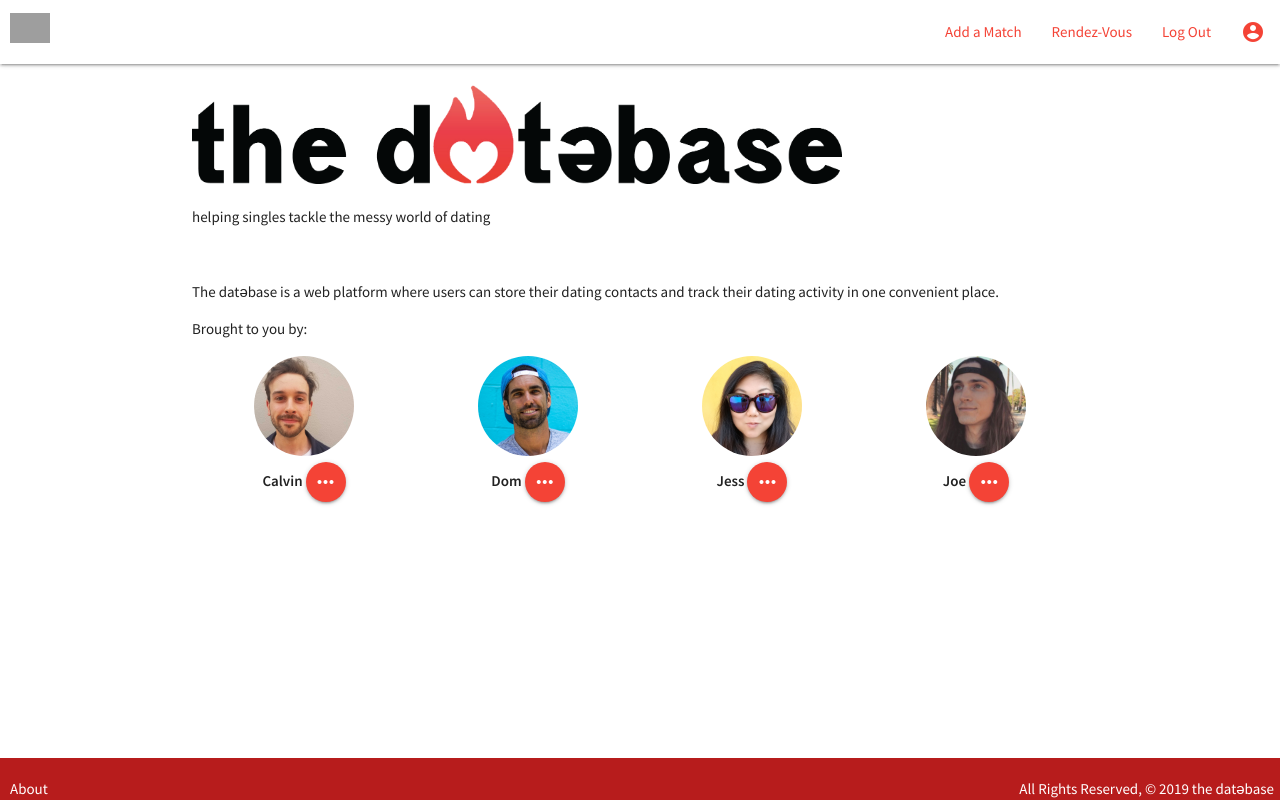
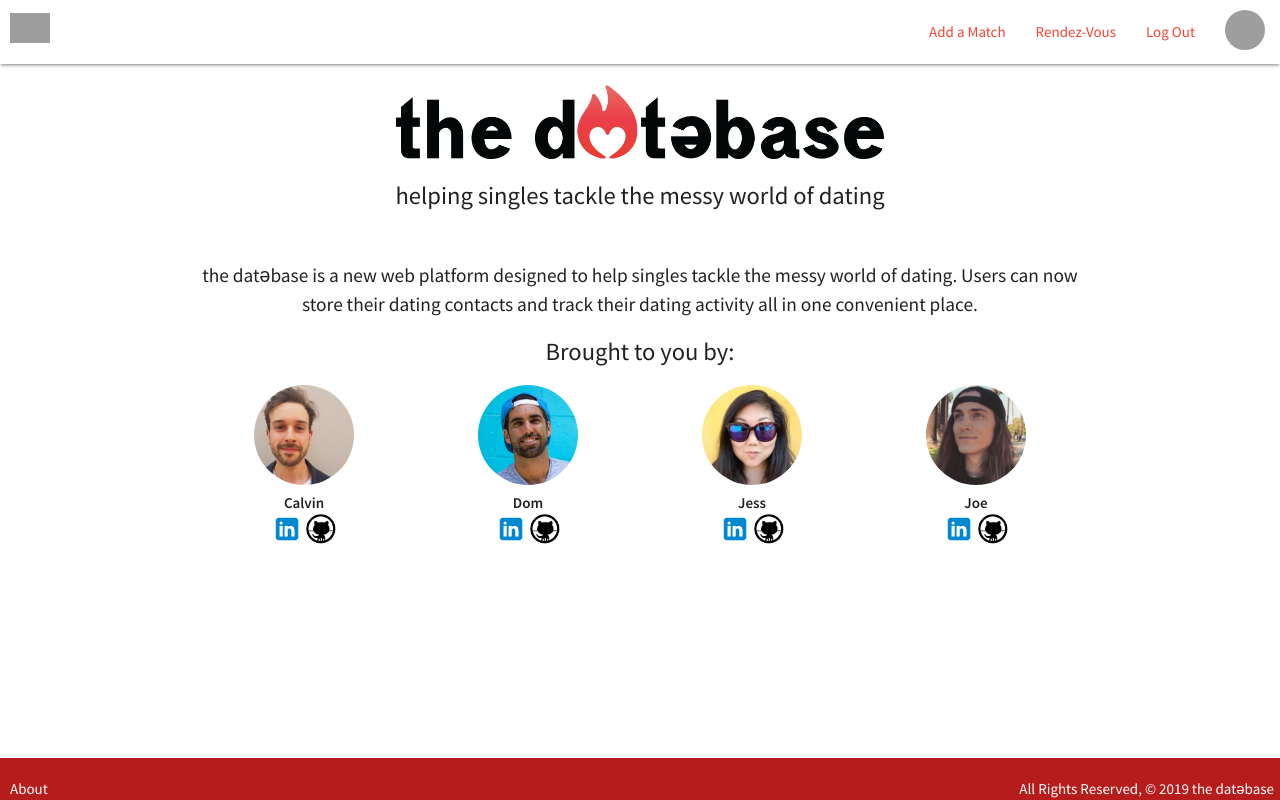
Before and after one commit to daparducci/datebase, a Django app: page /about/ in a window 1280 px wide. Run offline with Django 3.2, Linux system fonts and the light colour scheme; a user stored in the database is signed in; tables that the repository leaves empty hold one stand-in row (values such as "Sample post"); grey boxes are pictures that could not be loaded.

Commit message:
css tweaks, finish About page, add footer to home

```diff
--- a/main_app/static/css/style.css
+++ b/main_app/static/css/style.css
@@ -8,6 +8,15 @@ body {
 main.container {
     margin: 20px auto;
     flex: 1 0 auto;
+}
+
+.profile {
+    display: inline-block;
+    height: 100vh;
+}
+
+.profile-pic {
+    margin-top: 10px;
 }
 
 footer {
@@ -33,3 +42,7 @@ span {
     font-weight: 600;
     font-size: 3vmin;
 }
+
+p {
+    font-size: calc(13px + 0.5vw);
+}
--- a/main_app/templates/about.html
+++ b/main_app/templates/about.html
@@ -1,26 +1,31 @@
 {% extends 'base.html' %}
 {% block content %}
 
-<img height="100vw" src="../static/images/Datebase Logo.png" alt="datebase logo">
-<p>helping singles tackle the messy world of dating</p>
+<div class="center-align">
+<img height="75vw" src="../static/images/Datebase Logo.png" alt="datebase logo">
+<h5>helping singles tackle the messy world of dating</h5>
 <br>
 
-<p>
-The dat&#477;base is a web platform where users can store their dating contacts and
-track their dating activity in one convenient place.
+
+<p id="about">
+the dat&#477;base is a new web platform designed to help singles tackle the messy world of dating. Users can now store their dating contacts and
+track their dating activity all in one convenient place.<br>
 </p>
 
-<p>Brought to you by:</p>
+<h5>Brought to you by:</h5>
 
 <div class="row">
     <div class="col s6 m6 l3">
-            <div class="profile-pic center-align">
-                <img src="../static/images/Calvin.jpg" alt="Calvin" class="circle" width="100vw">
+        <div class="profile-pic center-align">
+            <img src="../static/images/Calvin.jpg" alt="Calvin" class="circle" width="100vw">
+        </div>
+        <div class="card-content center-align">
+            <span class="card-title">Calvin</span>
+            <div class="card-action">
+                    <a href="https://www.linkedin.com/in/calvin-feau/" target="_blank"><img src="../static/images/icons8-color-50.png" alt="LinkedIn" class="circle" width="30vw"></a>
+                    <a href="https://github.com/calvinfeau" target="_blank"><img src="../static/images/icons8-github-50.png" alt="GitHub" class="circle" width="30vw"></a>
             </div>
-            <div class="card-content center-align">
-                <span class="card-title">Calvin</span>
-                <a class="btn-floating waves-effect waves-light red" href=""><i class="material-icons">more_horiz</i></a>
-            </div>
+        </div>
     </div>
     <div class="col s6 m6 l3">
             <div class="profile-pic center-align">
@@ -28,7 +33,10 @@ track their dating activity in one convenient place.
             </div>
             <div class="card-content center-align">
                 <span class="card-title">Dom</span>
-                <a class="btn-floating waves-effect waves-light red" href=""><i class="material-icons">more_horiz</i></a>
+                <div class="card-action">
+                        <a href="https://www.linkedin.com/in/dominic-parducci/" target="_blank"><img src="../static/images/icons8-color-50.png" alt="LinkedIn" class="circle" width="30vw"></a>
+                        <a href="https://github.com/daparducci" target="_blank"><img src="../static/images/icons8-github-50.png" alt="GitHub" class="circle" width="30vw"></a>
+                </div>
             </div>
     </div>
     <div class="col s6 m6 l3">
@@ -37,7 +45,10 @@ track their dating activity in one convenient place.
             </div>
             <div class="card-content center-align">
                 <span class="card-title">Jess</span>
-                <a class="btn-floating waves-effect waves-light red" href=""><i class="material-icons">more_horiz</i></a>
+                <div class="card-action">
+                        <a href="https://www.linkedin.com/in/jessica-choiyvr/" target="_blank"><img src="../static/images/icons8-color-50.png" alt="LinkedIn" class="circle" width="30vw"></a>
+                        <a href="https://github.com/jbokchoi" target="_blank"><img src="../static/images/icons8-github-50.png" alt="GitHub" class="circle" width="30vw"></a>
+                </div>
             </div>
     </div>
     <div class="col s6 m6 l3">
@@ -46,10 +57,13 @@ track their dating activity in one convenient place.
             </div>
             <div class="card-content center-align">
                 <span class="card-title">Joe</span>
-                <a class="btn-floating waves-effect waves-light red" href=""><i class="material-icons">more_horiz</i></a>
+                <div class="card-action">
+                        <a href="https://www.linkedin.com/in/joseph-coburn/" target="_blank"><img src="../static/images/icons8-color-50.png" alt="LinkedIn" class="circle" width="30vw"></a>
+                        <a href="https://github.com/JosephCoburn" target="_blank"><img src="../static/images/icons8-github-50.png" alt="GitHub" class="circle" width="30vw"></a>
+                </div>
             </div>
     </div>
 </div>
-
+</div>
 
 {% endblock %}
--- a/main_app/templates/base.html
+++ b/main_app/templates/base.html
@@ -19,15 +19,29 @@
             <div class="nav-wrapper white">
                 <a href="{% url 'matches_index' %}" class="left brand-logo" style="margin: 0 10px"><img height="30vh" src="https://i.imgur.com/dQnQmno.png" alt="datebase logo"></a>
                 {% if user.is_authenticated %}
-                <ul class="right">
+                <a href="#" data-target="mobile-links" class="right sidenav-trigger red-text text-darken 4"><i class="large material-icons">menu</i></a>
+                <ul class="right hide-on-med-and-down">
                    <li> <a class="red-text text-darken 4" href="{% url 'matches_create' %}">Add a Match</a></li>
                    <li> <a class="red-text text-darken 4" href="{% url 'rdvs_index' %}">Rendez-Vous</a></li>
                    <li> <a class="red-text text-darken 4" href="{% url 'logout' %}">Log Out</a></li>
-                   <li> <a class="red-text text-darken 4" href="{% url 'profile' user.id %}"><i class="large material-icons">account_circle</i></a></li>
+                   {% for photo in user.user_photo_set.all %}
+                    <li> <a class="profile red-text text-darken 4" href="{% url 'profile' user.id %}"><img class="profile-pic circle" height="40vh" width="40vw" src="{{photo.url}}"></a></li>
+                    {% empty %}
+                    <li> <a class="red-text text-darken 4" href="{% url 'profile' user.id %}"><i class="large material-icons">account_circle</i></a></li>
+                    {% endfor %}
+                    {% endif %}
                 </ul>
-                {% endif %}
             </div>
         </nav>
+        {% if user.is_authenticated %}
+        <ul class="sidenav" id="mobile-links">
+            <li> <a class="red-text text-darken 4" href="{% url 'profile' user.id %}"><i class="large material-icons">account_circle</i></a></li>
+            <li> <a class="red-text text-darken 4" href="{% url 'matches_create' %}">Add a Match</a></li>
+            <li> <a class="red-text text-darken 4" href="{% url 'rdvs_index' %}">Rendez-Vous</a></li>
+            <li> <a class="red-text text-darken 4" href="{% url 'logout' %}">Log Out</a></li>
+        </ul>
+        {% endif %}
+
     </header>
     <main class="container">
         {% block content %}
@@ -41,4 +55,8 @@
         <br>
     </footer>
 </body>
+<script>
+    var elems = document.getElementById('mobile-links');
+    M.Sidenav.init(elems);
+</script>
 </html>
--- a/main_app/templates/main_app/profile_form.html
+++ b/main_app/templates/main_app/profile_form.html
@@ -3,7 +3,7 @@
 {% block content %}
 
 {% if object %}
-    <h1>Edit Profile <span class="teal-text">{{object.name}}</span></h1>
+    <h1>Edit Profile <span class="red-text">{{object.name}}</span></h1>
 {% else %}
     <h1>create your profile</h1>
 {% endif %}
--- a/main_app/templates/registration/login.html
+++ b/main_app/templates/registration/login.html
@@ -15,7 +15,7 @@
 </head>
 <body>
     <main>
-        <img height="100vh" src="/.../../static/images/Datebase Logo.png" alt="datebase logo">
+        <a href="{% url 'home' %}"><img height="100vh" src="/.../../static/images/Datebase Logo.png" alt="datebase logo"></a>
         <p>helping singles tackle the messy world of dating</p>
         <br>
         <form method="post" action="{% url 'login' %}">
--- a/main_app/urls.py
+++ b/main_app/urls.py
@@ -9,6 +9,7 @@ urlpatterns = [
     path('accounts/signup', views.signup, name="signup"),
     path('profile/<int:pk>', views.user_detail, name="profile"),
     path('profile/create', views.ProfileCreate.as_view(), name="profile_create"),
+    path('profile/<int:pk>/update/', views.ProfileUpdate.as_view(), name="profile_update"),
     # MATCHES
     path('matches/', views.matches_index, name='matches_index'),
     path('matches/create', views.MatchCreate.as_view(), name="matches_create"),
--- a/main_app/views.py
+++ b/main_app/views.py
@@ -96,8 +96,9 @@ class MatchDelete(LoginRequiredMixin, DeleteView):
 
 class MatchUpdate(LoginRequiredMixin, UpdateView):
   model = Match
-  fields = ['name', 'email', 'phone', 'age', 'location', 'meet', 'interests', 'zodiac']
+  fields = ['name', 'email', 'phone_number', 'age', 'location', 'meet', 'interests', 'zodiac']
 
+# TODO
 class RdvCreate(LoginRequiredMixin, CreateView):
   model = Rdv
   fields = ['match', 'date', 'what', 'where']
@@ -152,3 +153,7 @@ class ProfileCreate (LoginRequiredMixin, CreateView):
       return f'/profile/{self.request.user.id}'
   # def get_success_url(self):
   #   return (f'profile/{request.user.id}')
+
+class ProfileUpdate(LoginRequiredMixin, UpdateView):
+  model = Profile
+  fields = ['first_name', 'last_name', 'age', 'gender', 'zodiac', 'apps_used', 'relationship_goal']
```
Also changed, not shown: main_app/static/css/login.css (+7 -1 lines), main_app/templates/auth/user_detail.html (+16 -25 lines), main_app/templates/home.html (+7 -0 lines), main_app/templates/main_app/match_detail.html (+4 -14 lines), main_app/static/images/icons8-color-50.png (added), main_app/static/images/icons8-github-50.png (added).
